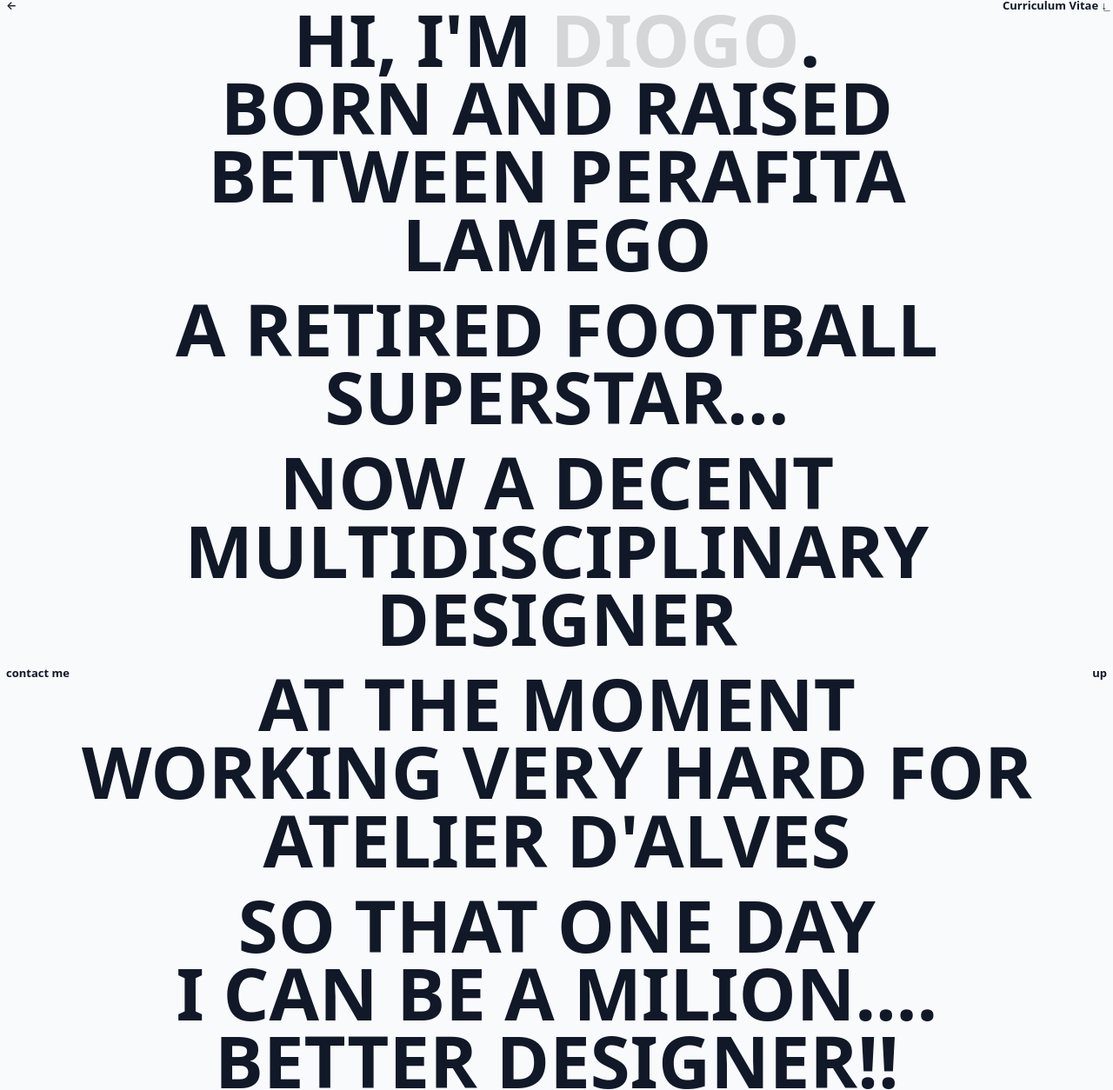
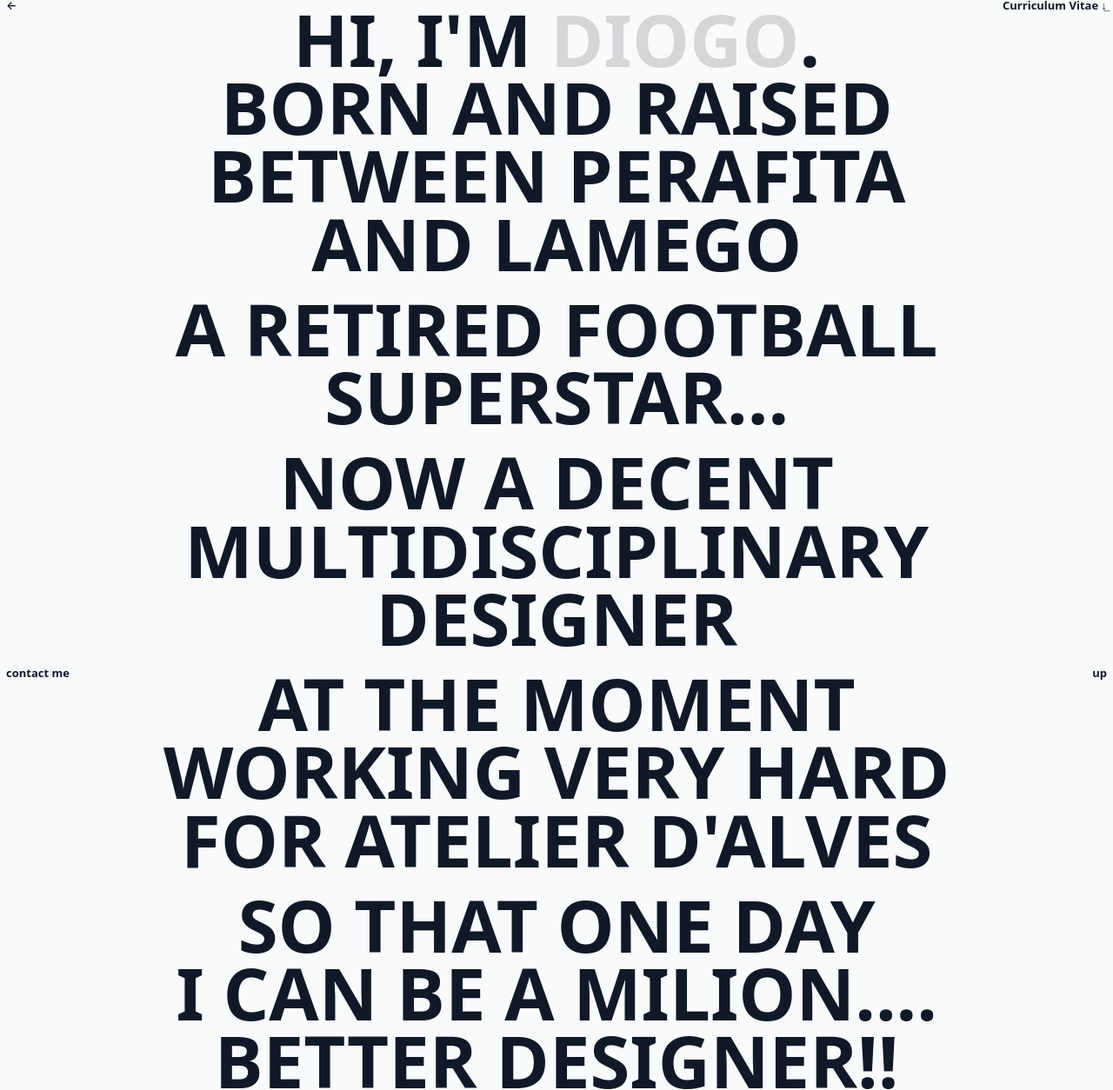
Before and after one commit to dm347as/dm347as.github.io, a plain HTML site: page about.html in a window 1280 px wide. Shown: the part 10-1264 px from the top of the page at 87% size. Drawn offline with Linux system fonts and the light colour scheme.

Commit message:
Update about.html

```diff
--- a/about.html
+++ b/about.html
@@ -41,7 +41,7 @@
             >
             <a>born and raised</a>
             <a>between Perafita</a>
-            <a>Lamego</a>
+            <a>and Lamego</a>
             <a></a>
             <a>A retired football</a>
             <a>superstar...</a>
@@ -51,8 +51,8 @@
             <a>designer</a>
             <a></a>
             <a>at the moment</a>
-            <a>working very hard for</a>
-            <a>atelier d'alves</a>
+            <a>working very hard</a>
+            <a>for atelier d'alves</a>
             <a></a>
             <a>so that one day</a>
             <a>i can be a milion....</a>
```
